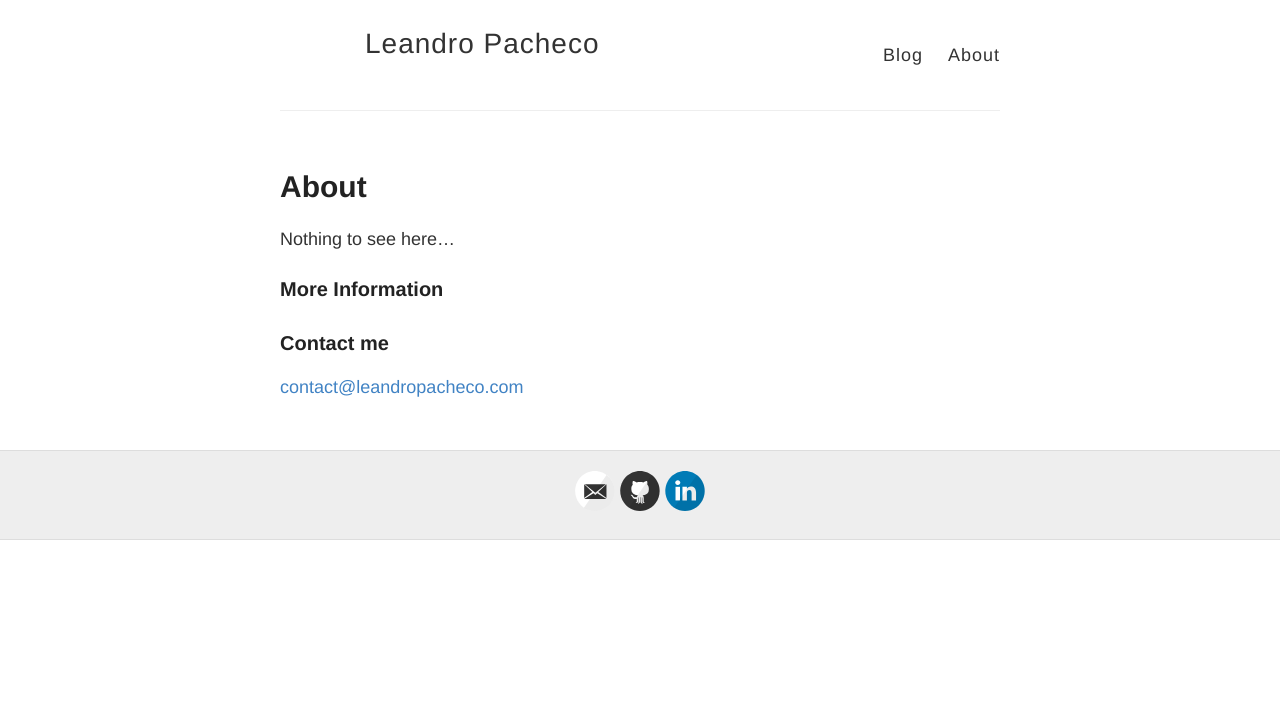
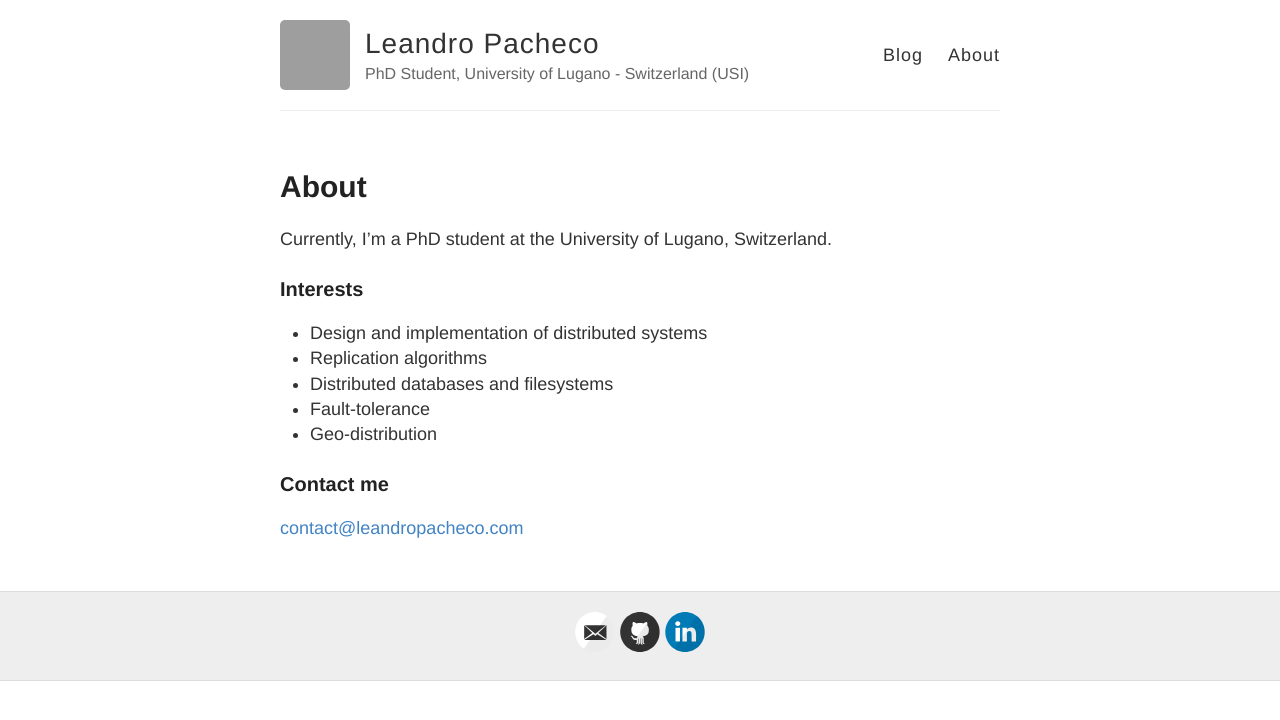
Before and after one commit to pacheco/pacheco.github.io, a Jekyll site: the page built from about.md, in a window 1280 px wide. Shown: the top 720 px of the page. Built offline with Jekyll 4.4.1, drawn with Linux system fonts in a browser that asks for light colours; grey boxes are pictures that could not be loaded.

Commit message:
about update

```diff
--- a/_config.yml
+++ b/_config.yml
@@ -7,10 +7,10 @@ name: Leandro Pacheco
 email: contact@leandropacheco.com
 
 # Short bio or description (displayed in the header)
-# description:
+description: PhD Student, University of Lugano - Switzerland (USI)
 
 # URL of your avatar or profile pic (you could use your GitHub profile pic)
-# avatar: https://github.com/pacheco.png
+avatar: https://github.com/pacheco.png
 
 #
 # Flags below are optional
--- a/about.md
+++ b/about.md
@@ -4,10 +4,16 @@ title: About
 permalink: /about/
 ---
 
-Nothing to see here...
+Currently, I'm a PhD student at the University of Lugano, Switzerland.
 
-### More Information
+### Interests
+
+- Design and implementation of distributed systems
+- Replication algorithms
+- Distributed databases and filesystems
+- Fault-tolerance
+- Geo-distribution
 
 ### Contact me
 
-[{{ site.email }}](mailto:{{ email@domain.com }})
+[{{ site.email }}](mailto:{{ site.email }})
```
